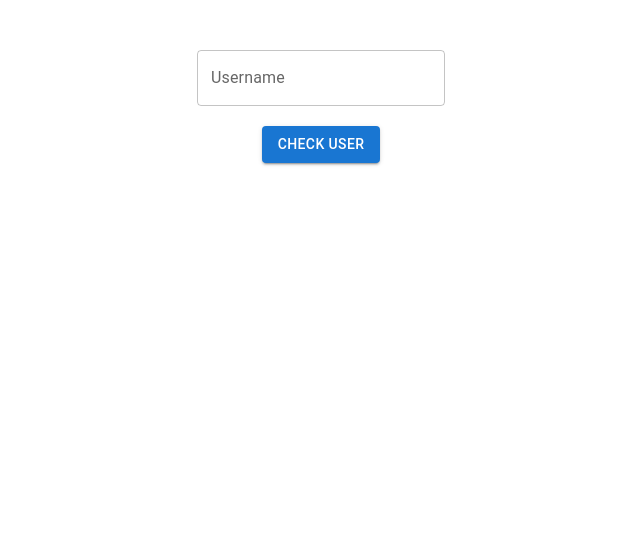
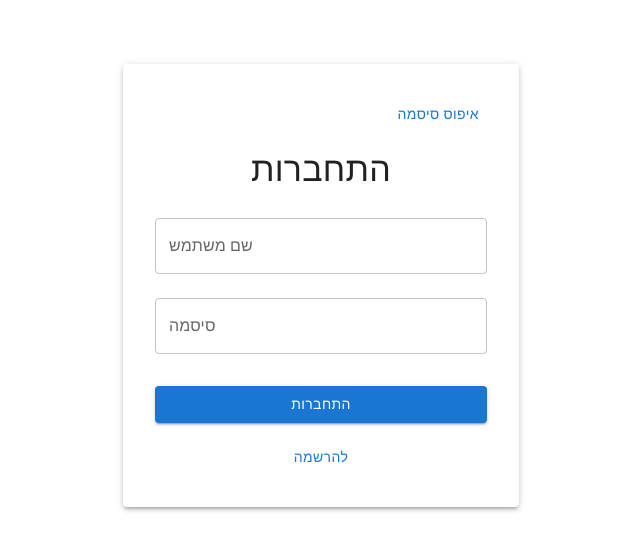
Before and after one commit to diversi-tech/foirstein-1-front, a React (Create React App) app: page / in a window 1280 px wide. Shown: the top 550 px of the page, without its empty margins (319-959 px from the left). Built offline with nearby package versions, Linux system fonts and the light colour scheme.

Commit message:
שבודק אם המשתמש קיים  Login יצרתי מחדש טופס  #

```diff
--- a/package.json
+++ b/package.json
@@ -3,11 +3,16 @@
   "version": "0.1.0",
   "private": true,
   "dependencies": {
+    "@emotion/react": "^11.11.4",
+    "@emotion/styled": "^11.11.5",
+    "@mui/material": "^5.15.20",
     "@testing-library/jest-dom": "^5.17.0",
     "@testing-library/react": "^13.4.0",
     "@testing-library/user-event": "^13.5.0",
+    "axios": "^1.7.2",
     "react": "^18.3.1",
     "react-dom": "^18.3.1",
+    "react-router-dom": "^6.24.0",
     "react-scripts": "5.0.1",
     "web-vitals": "^2.1.4"
   },
--- a/src/App.js
+++ b/src/App.js
@@ -1,21 +1,21 @@
+// src/App.js
 import React from 'react';
 import { BrowserRouter as Router, Routes, Route } from 'react-router-dom';
+import Home from './component/Home';
+import Register from './component/Register';
 import Login from './component/Login';
-import Welcome from './component/welcome';
-import Logon from './component/Logon';
 
 
-import './App.css';
+
 
 const App = () => {
   return (
-
     <Router>
       <Routes>
-        <Route path="/login" element={<Login />} />
-        <Route path="/logon" element={<Logon />} />
-        <Route path="/welcome" element={<Welcome />} />
-        <Route path="/" element={<Login />} /> {/* Redirect to Login by default */}
+
+        <Route path="/home" element={<Home/>} />
+        <Route path="/register" element={<Register />} />
+        <Route path="/" element={<Login />} />
       </Routes>
     </Router>
   );
--- /dev/null
+++ b/src/component/Home.jsx
@@ -0,0 +1,15 @@
+// src/Home.js
+import React from 'react';
+import { Container, Typography, Box } from '@mui/material';
+
+const Home = () => {
+  return (
+    <Container maxWidth="xs">
+      <Box sx={{ mt: 8 }}>
+        <Typography variant="h4">WELCOME</Typography>
+      </Box>
+    </Container>
+  );
+};
+
+export default Home;
--- a/src/component/Login.jsx
+++ b/src/component/Login.jsx
@@ -1,47 +1,81 @@
+// src/Login.js
 import React, { useState } from 'react';
+import { TextField, Button, Container, Typography, Box, Alert, Paper } from '@mui/material';
+import axios from 'axios';
 import { useNavigate } from 'react-router-dom';
-import { Button, TextField } from '@mui/material';
 
-const URL = 'http://localhost:1234/checkUser';
-
-export const Login = () => {
+const Login = () => {
   const [username, setUsername] = useState('');
+  const [password, setPassword] = useState('');
+  const [error, setError] = useState('');
   const navigate = useNavigate();
 
-  const checkUserExistence = async () => {
-    const response = await fetch(URL, {
-      method: 'POST',
-      headers: {
-        'Content-Type': 'application/json',
-      },
-      body: JSON.stringify({ username }),
-    });
-
-    if (response.ok) {
-      const data = await response.json();
-      if (data.exists) {
-        navigate('/welcome');
-      } else {
-        navigate('/logon');
+  const handleLogin = async () => {
+    setError('');
+    try {
+      const response = await axios.get(`http://localhost:5211/api/Users/${username}/${password}`);
+      if (response.data === "משתמש קיים") {
+        navigate('/home');
+      } else if (response.data === "משתמש לא קיים") {
+        setError('אחד מהפרטים שהזנתה שגוי');
+      } else if (response.data === "סיסמה שגויה") {
+        setError('סיסמה לא נכונה');
       }
-    } else {
-      // Handle error
+    } catch (error) {
+      console.error('Login error:', error);
+      setError('שגיאת שרת, נסה שוב מאוחר יותר');
     }
   };
 
   return (
-    <div style={{ display: 'flex', flexDirection: 'column', alignItems: 'center', marginTop: '50px' }}>
+    <Container maxWidth="xs">
+      <Paper elevation={3} sx={{ padding: 4, mt: 8 }}>
+        <Box display="flex" justifyContent="flex-end" mb={2}>
+          <Button variant="text" onClick={() => navigate('/reset-password')}>
+            איפוס סיסמה
+          </Button>
+        </Box>
+        <Typography variant="h4" gutterBottom align="center">
+          התחברות
+        </Typography>
+        {error && <Alert severity="error" sx={{ mb: 2 }}>{error}</Alert>}
         <TextField
-        label="Username"
+          label="שם משתמש"
           variant="outlined"
+          fullWidth
+          margin="normal"
           value={username}
           onChange={(e) => setUsername(e.target.value)}
-        style={{ marginBottom: '20px' }}
         />
-      <Button variant="contained" color="primary" onClick={checkUserExistence}>
-        Check User
+        <TextField
+          label="סיסמה"
+          type="password"
+          variant="outlined"
+          fullWidth
+          margin="normal"
+          value={password}
+          onChange={(e) => setPassword(e.target.value)}
+        />
+        <Button
+          variant="contained"
+          color="primary"
+          fullWidth
+          sx={{ mt: 3 }}
+          onClick={handleLogin}
+        >
+          התחברות
         </Button>
-    </div>
+        <Box sx={{ mt: 2 }}>
+          <Button
+            variant="text"
+            fullWidth
+            onClick={() => navigate('/register')}
+          >
+            להרשמה
+          </Button>
+        </Box>
+      </Paper>
+    </Container>
   );
 };
 
--- a/src/component/Logon.jsx
+++ /dev/null
@@ -1,62 +0,0 @@
-import React, { useState } from 'react';
-import { useNavigate } from 'react-router-dom';
-import { Button, TextField } from '@mui/material';
-
-const URL = 'http://localhost:1234/register';
-
-export const Logon = () => {
-  const [userDetails, setUserDetails] = useState({
-    name: '',
-    phone: '',
-    email: '',
-  });
-
-  const navigate = useNavigate();
-
-  const registerUser = async () => {
-    const response = await fetch(URL, {
-      method: 'POST',
-      headers: {
-        'Content-Type': 'application/json',
-      },
-      body: JSON.stringify(userDetails),
-    });
-
-    if (response.ok) {
-      navigate('/welcome');
-    } else {
-      // Handle error
-    }
-  };
-
-  return (
-    <div style={{ display: 'flex', flexDirection: 'column', alignItems: 'center', marginTop: '50px' }}>
-      <TextField
-        label="Name"
-        variant="outlined"
-        value={userDetails.name}
-        onChange={(e) => setUserDetails({ ...userDetails, name: e.target.value })}
-        style={{ marginBottom: '20px' }}
-      />
-      <TextField
-        label="Phone"
-        variant="outlined"
-        value={userDetails.phone}
-        onChange={(e) => setUserDetails({ ...userDetails, phone: e.target.value })}
-        style={{ marginBottom: '20px' }}
-      />
-      <TextField
-        label="Email"
-        variant="outlined"
-        value={userDetails.email}
-        onChange={(e) => setUserDetails({ ...userDetails, email: e.target.value })}
-        style={{ marginBottom: '20px' }}
-      />
-      <Button variant="contained" color="primary" onClick={registerUser}>
-        Register
-      </Button>
-    </div>
-  );
-};
-
-export default Logon;
--- a/src/component/welcome.jsx
+++ /dev/null
@@ -1,11 +0,0 @@
-import React from 'react';
-
-export const Welcome = () => {
-  return (
-    <div style={{ display: 'flex', justifyContent: 'center', alignItems: 'center', height: '100vh' }}>
-      <h1>ברוכים הבאים</h1>
-    </div>
-  );
-};
-
-export default Welcome;
```
Also changed, not shown: 1 other file (tests, documents, lock files or other folders). Lines whose indentation alone changed are shown as unchanged.
